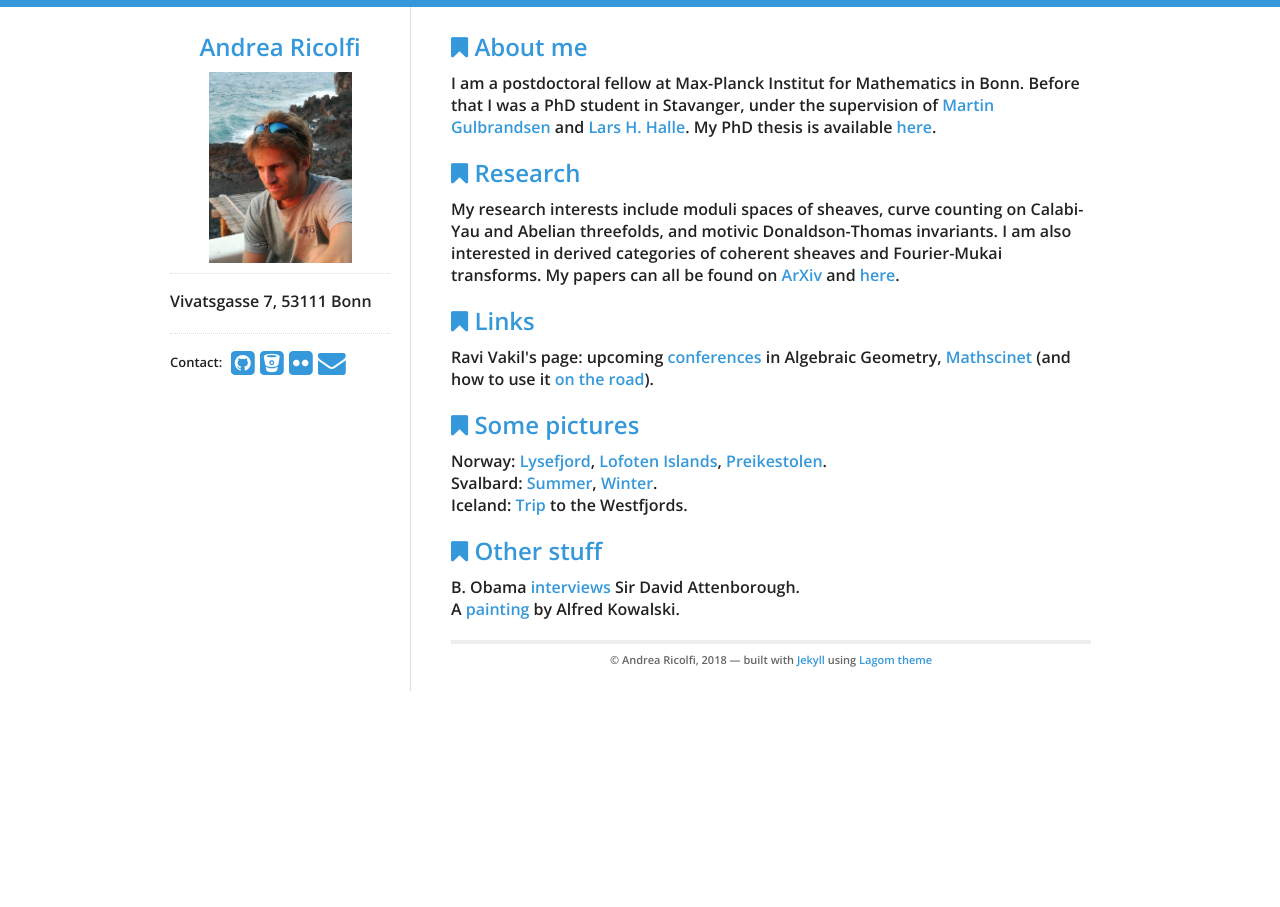
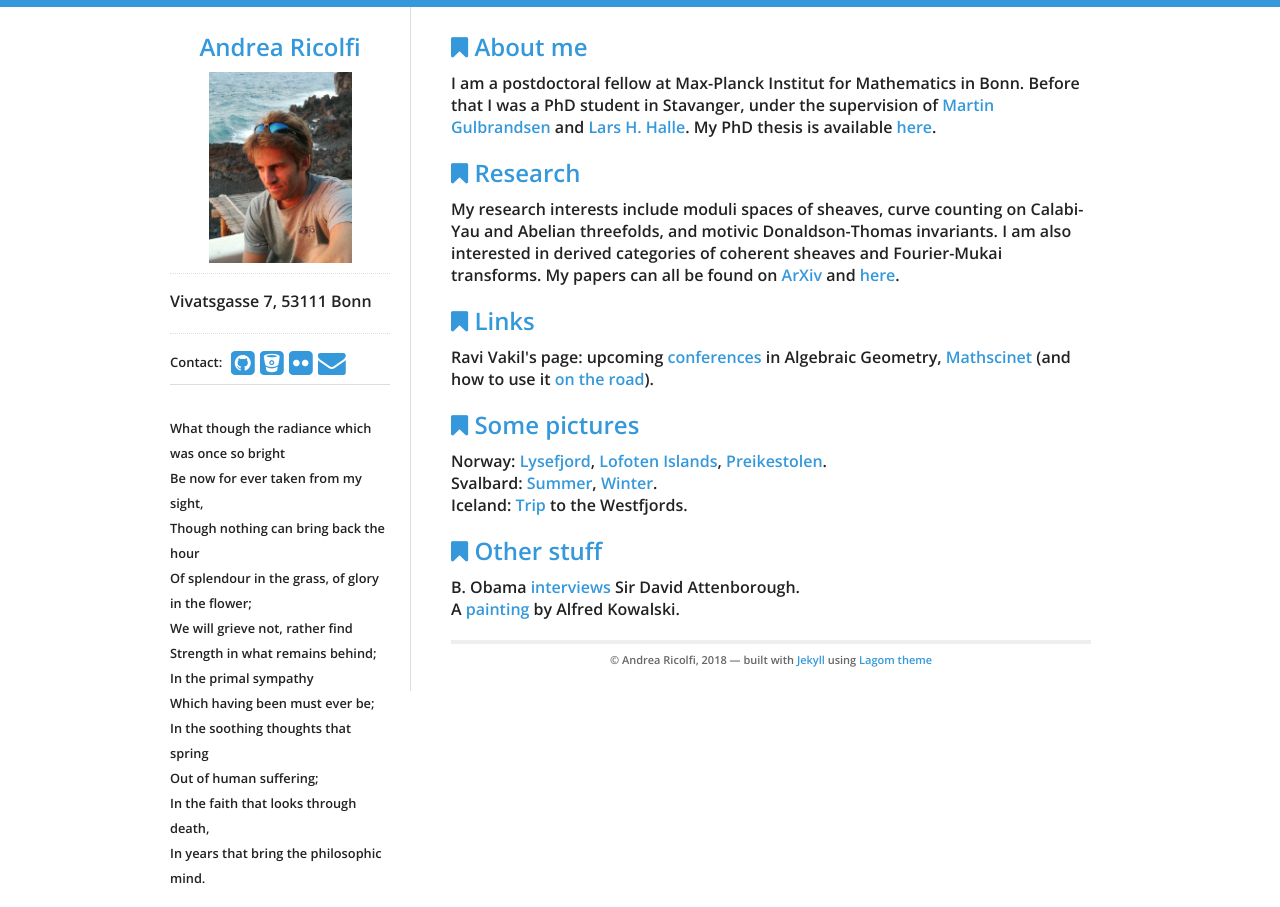
Before and after one commit to atricolfi/atricolfi.github.io, a Jekyll site: the page built from index.html, in a window 1280 px wide. Built offline with Jekyll 4.4.1, drawn with Linux system fonts in a browser that asks for light colours.

Commit message:
Update sidebar.html

```diff
--- a/_includes/sidebar.html
+++ b/_includes/sidebar.html
@@ -15,4 +15,19 @@
   <div id="social">
     {% include social.html %}
   </div>
+ <hr>
+  <small>
+What though the radiance which was once so bright<br>
+Be now for ever taken from my sight,<br>
+Though nothing can bring back the hour <br>
+Of splendour in the grass, of glory in the flower; <br>
+We will grieve not, rather find <br>
+Strength in what remains behind; <br>
+In the primal sympathy <br>
+Which having been must ever be; <br>
+In the soothing thoughts that spring <br>
+Out of human suffering; <br>
+In the faith that looks through death, <br>
+In years that bring the philosophic mind.
+  </small>
 </nav>
```
